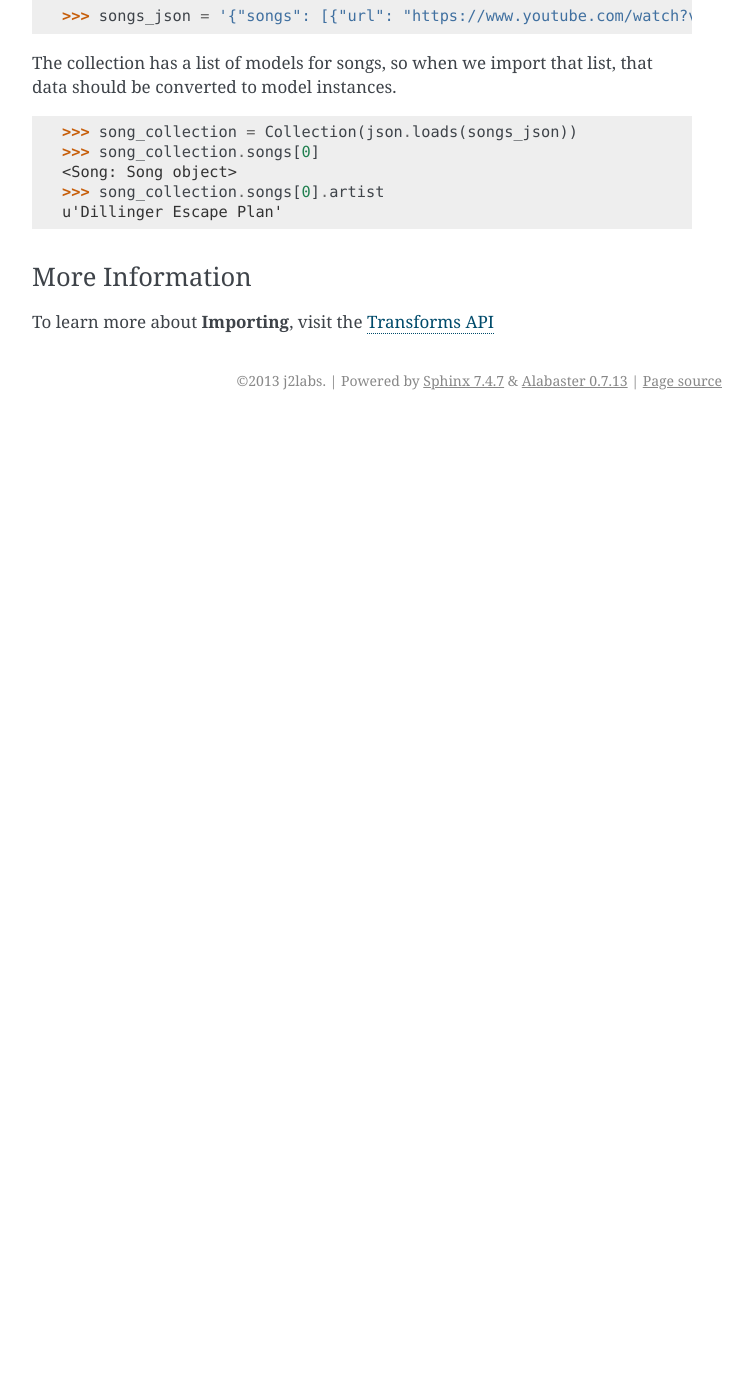
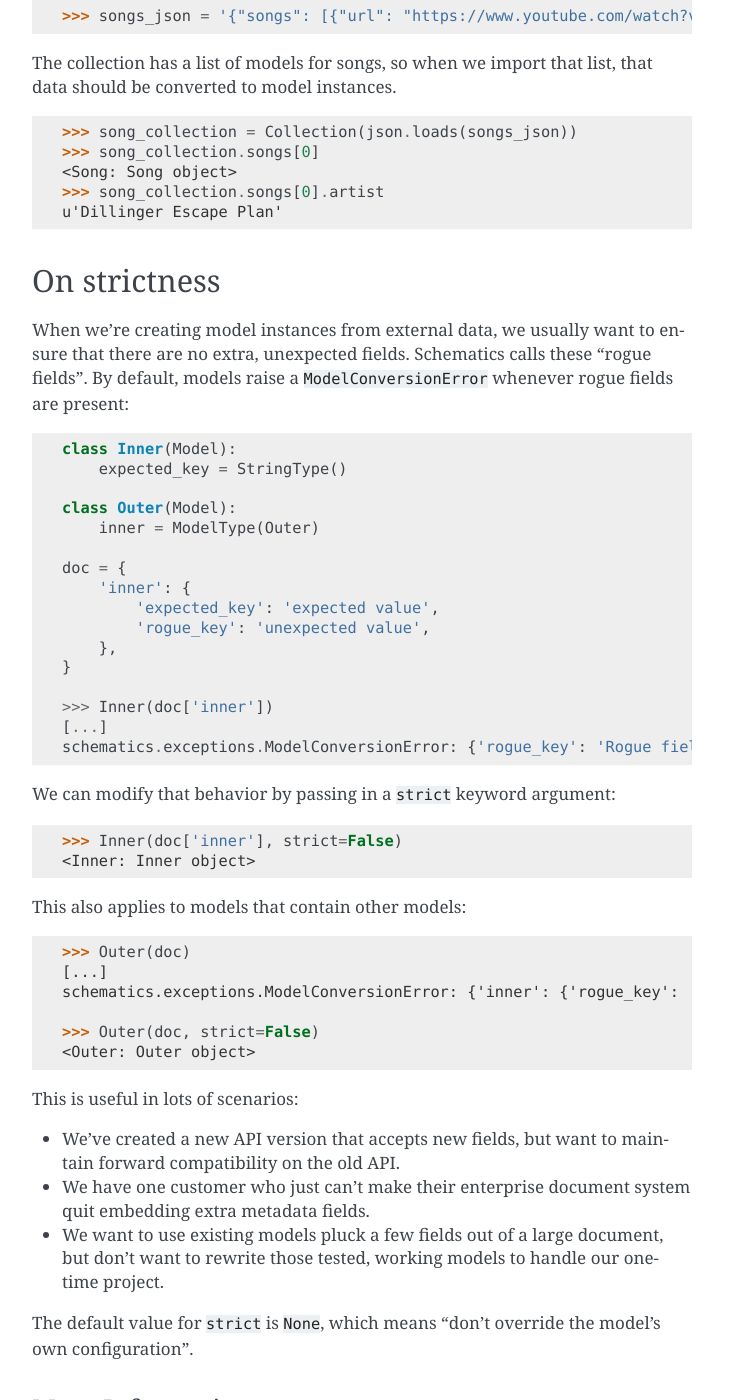
Before and after one commit to schematics/schematics, a Sphinx documentation site: the page built from docs/usage/importing.rst, in a window 1280 px wide and 1400 px high, scrolled down 720 px. Shown: the whole window, without its empty margins (388-1141 px from the left). Built offline with Sphinx 7.4.7, drawn with Linux system fonts in a browser that asks for light colours; before the commit the page ends 1140 px from its top, so only the background shows below that.

Commit message:
Allow model instantiation to override strictness

```diff
--- a/docs/usage/importing.rst
+++ b/docs/usage/importing.rst
@@ -53,6 +53,64 @@ data should be converted to model instances.
   u'Dillinger Escape Plan'
 
 
+On strictness
+=============
+
+When we're creating model instances from external data, we usually
+want to ensure that there are no extra, unexpected fields. Schematics
+calls these "rogue fields". By default, models raise a
+``ModelConversionError`` whenever rogue fields are present:
+
+::
+
+  class Inner(Model):
+      expected_key = StringType()
+
+  class Outer(Model):
+      inner = ModelType(Outer)
+
+  doc = {
+      'inner': {
+          'expected_key': 'expected value',
+          'rogue_key': 'unexpected value',
+      },
+  }
+
+  >>> Inner(doc['inner'])
+  [...]
+  schematics.exceptions.ModelConversionError: {'rogue_key': 'Rogue field'}
+
+We can modify that behavior by passing in a ``strict`` keyword argument:
+
+::
+
+  >>> Inner(doc['inner'], strict=False)
+  <Inner: Inner object>
+
+This also applies to models that contain other models:
+
+::
+
+  >>> Outer(doc)
+  [...]
+  schematics.exceptions.ModelConversionError: {'inner': {'rogue_key': 'Rogue field'}}
+
+  >>> Outer(doc, strict=False)
+  <Outer: Outer object>
+
+This is useful in lots of scenarios:
+
+- We've created a new API version that accepts new fields, but want to
+  maintain forward compatibility on the old API.
+- We have one customer who just can't make their enterprise document
+  system quit embedding extra metadata fields.
+- We want to use existing models pluck a few fields out of a large
+  document, but don't want to rewrite those tested, working models to
+  handle our one-time project.
+
+The default value for ``strict`` is ``None``, which means "don't
+override the model's own configuration".
+
 More Information
 ~~~~~~~~~~~~~~~~
 
```
Also changed, not shown: 7 other files.
